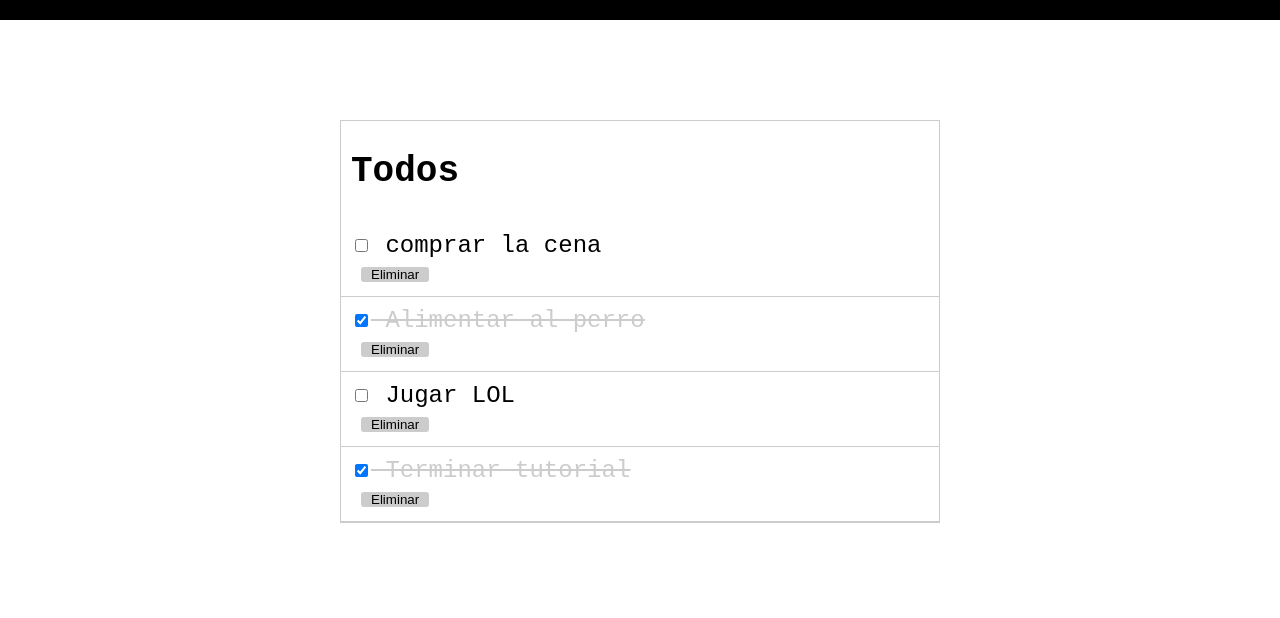
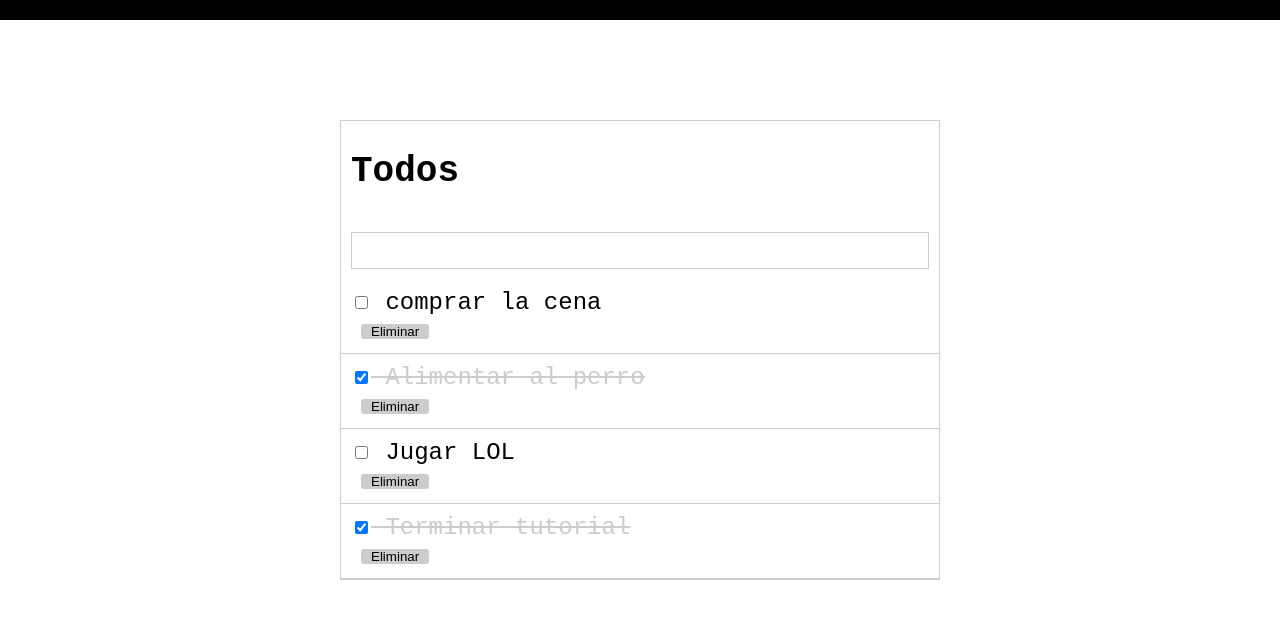
Before and after one commit to FcoSu/vue-todos, a Vue app: page / in a window 1280 px wide. Shown: the top 618 px of the page. Built offline with nearby package versions, Linux system fonts and the light colour scheme.

Commit message:
AddTodo
Agregado el addtodo

```diff
--- a/package.json
+++ b/package.json
@@ -9,7 +9,8 @@
   },
   "dependencies": {
     "core-js": "^3.6.5",
-    "vue": "^2.6.11"
+    "vue": "^2.6.11",
+    "vue-uuid": "^2.0.2"
   },
   "devDependencies": {
     "@vue/cli-plugin-babel": "~4.5.0",
--- a/src/App.vue
+++ b/src/App.vue
@@ -3,7 +3,8 @@
     <div id="header"></div>
     <div id="main-container">
       <h2>Todos</h2>
-      <Todos v-bind:todosList="copyTodos"/>
+      <TodoAdd v-on:add-todo="addTodo"/>
+      <Todos v-bind:todosList="copyTodos" v-on:delete-todo="deleteTodo"/>
     </div>
   </div>
 </template>
@@ -11,12 +12,23 @@
 <script>
 //import Search from "./components/Search";
 import Todos from "./components/Todos";
-//import TodoAdd from "./components/TodoAdd";
+import TodoAdd from "./components/TodoAdd";
 
 export default {
   name: 'App',
   components: {
-    Todos
+    Todos,
+    TodoAdd
+  },
+  methods: {
+    deleteTodo(id){
+      this.todos = this.todos.filter(todo => todo.id != id);
+      this.copyTodos = [ ... this.todos]
+    },
+    addTodo(todo){
+      this.todos.push(todo);
+      this.copyTodos = [ ... this.todos];
+    }
   },
   data(){
     return {
--- a/src/components/TodoAdd.vue
+++ b/src/components/TodoAdd.vue
@@ -0,0 +1,50 @@
+<template>
+    <div id="add-container">
+        <form @submit="addTodo">
+            <input type="text" v-model="title">
+        </form>
+    </div>
+</template>
+
+<script>
+import { uuid } from 'vue-uuid';
+export default {
+    name:'TodoAdd',
+
+    data(){
+        return {
+            title:''
+        }
+    },
+    methods: {
+        addTodo(e){
+            e.preventDefault();
+
+            const newTodo = {
+                id: uuid.v4(),
+                title: this.title,
+                completed: false
+            };
+
+            this.title = '';
+
+            this.$emit('add-todo', newTodo);
+
+        }
+    }
+}
+</script>
+
+<style scoped>
+
+    #add-container{
+        padding: 10px;
+    }
+    input{
+        padding: 10px;
+        outline: none;
+        border: solid 1px #ccc;
+        width:  100%;
+    }
+
+</style>
--- a/src/components/TodoItem.vue
+++ b/src/components/TodoItem.vue
@@ -8,7 +8,7 @@
         </div>
 
         <div class="todo-actions">
-            <button>Eliminar</button>
+            <button @click="$emit('delete-todo', todo.id)">Eliminar</button>
         </div>
     </div>
 </template>
--- a/src/components/Todos.vue
+++ b/src/components/Todos.vue
@@ -1,7 +1,7 @@
 <template>
     <div>
         <div v-bind:key="todo.id" v-for="todo in todosList">
-            <TodoItem v-bind:todo="todo"/>
+            <TodoItem v-bind:todo="todo" v-on:delete-todo="$emit('delete-todo', todo.id)" />
         </div>
     </div>
 </template>
```
Also changed, not shown: 1 other file (tests, documents, lock files or other folders).
